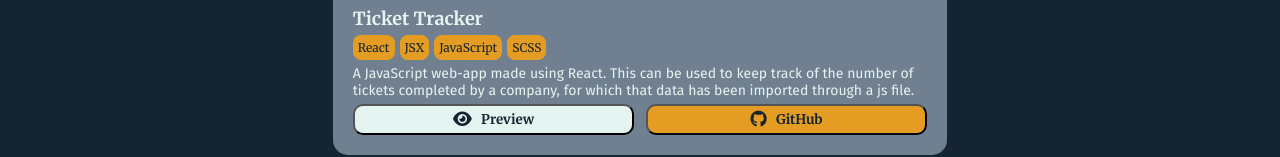
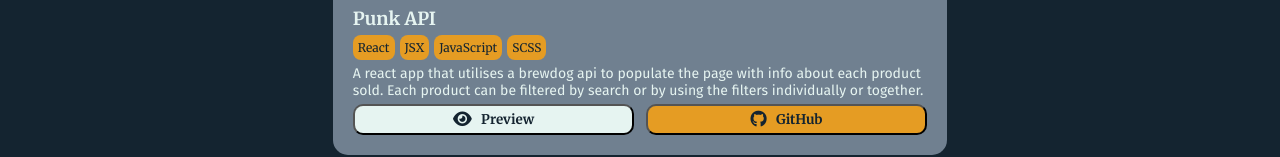
Before and after one commit to r7george/portfolio, a plain HTML site: page projects.html in a window 1280 px wide. Both pictures are taken after a click on the button 299 px from the left and 397 px from the top of the page. Shown: the part 483-640 px from the top of the page. Drawn offline with nearby package versions, Linux system fonts and the light colour scheme; files that its build step writes are made by us from their sources.

Commit message:
adding punk api text/header

```diff
--- a/projects.html
+++ b/projects.html
@@ -124,7 +124,7 @@
 
         <div class="project">
           <img src="assets/images/punk-api.jpg" alt="Screenshot of a project" class="project__image">
-          <h3 class="project__header">Ticket Tracker</h3>
+          <h3 class="project__header">Punk API</h3>
           <div class="project__skill-bar">
             <span class="skill">React</span>
             <span class="skill">JSX</span>
@@ -132,7 +132,7 @@
             <span class="skill">SCSS</span>
           </div>
           <p class="project__description">
-            A JavaScript web-app made using React. This can be used to keep track of the number of tickets completed by a company, for which that data has been imported through a js file.
+            A react app that utilises a brewdog api to populate the page with info about each product sold. Each product can be filtered by search or by using the filters individually or together.
           </p>
           <div class="project__btns">
             <button class="project__preview project-btn"
```
